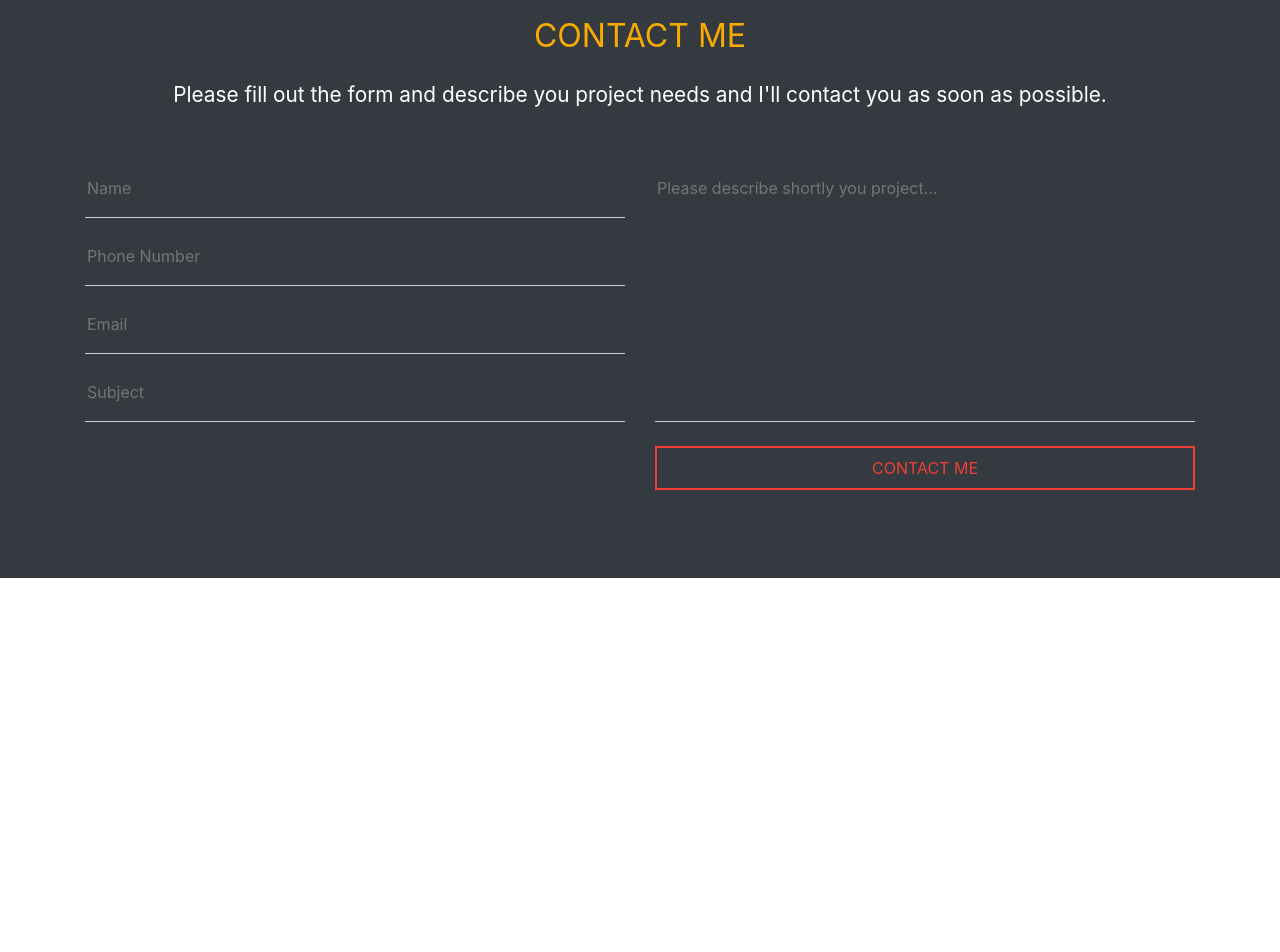
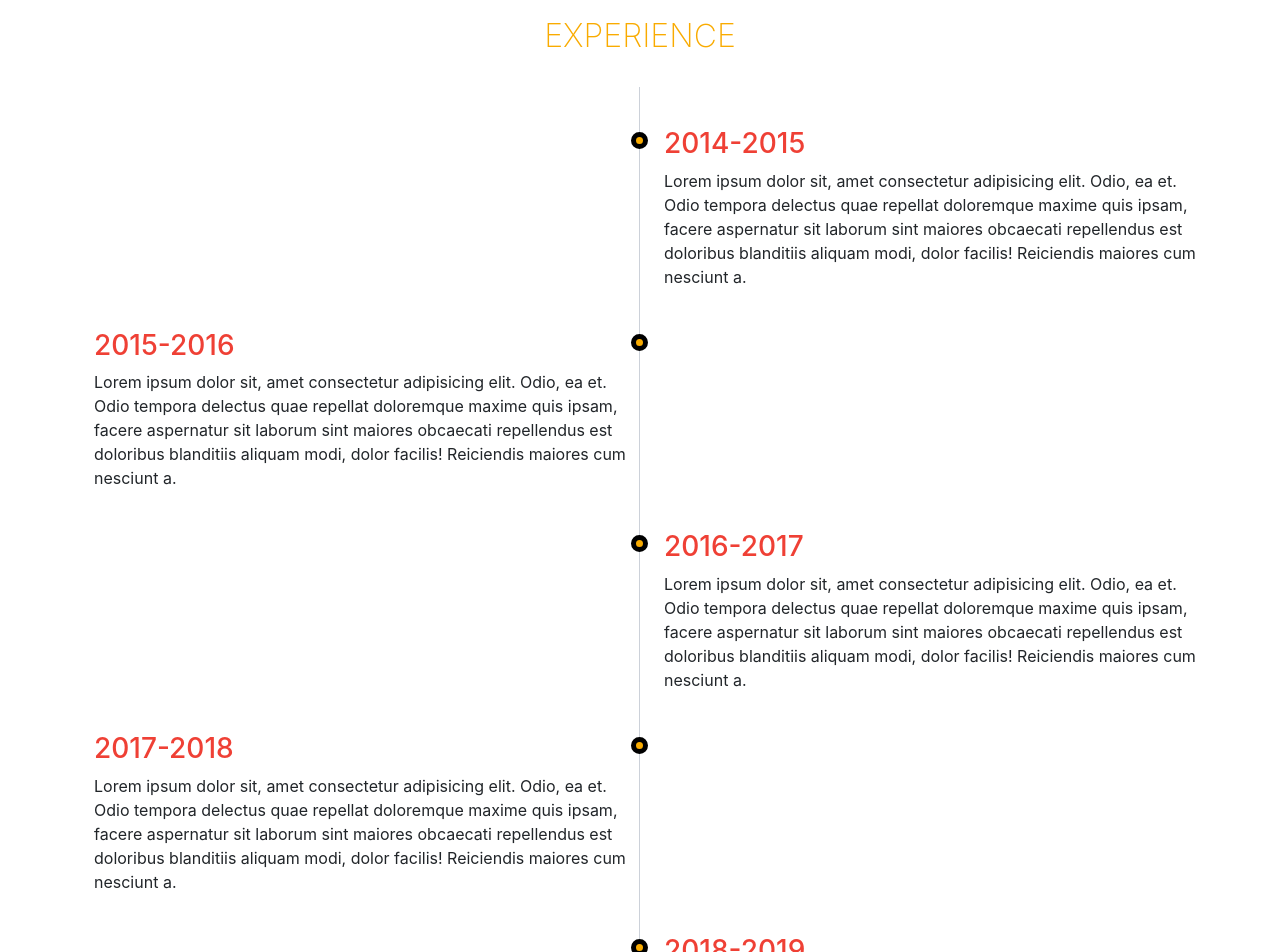
Before and after one commit to TogrulMustafa/portfolio-react, a React (Create React App) app: page / in a window 1280 px wide. Shown: the part 1320-2272 px from the top of the page. Before the commit the page ends 1898 px from the top, so only its background shows below. Built offline with nearby package versions, Linux system fonts and the light colour scheme.

Commit message:
Experience komponenti yaradildi

```diff
--- a/src/App.css
+++ b/src/App.css
@@ -104,8 +104,73 @@ nav a.nav-link {
 }
 
 
+/* Services start */
+
+.experience {
+  margin: 3rem auto .5rem;
+  overflow: hidden;
+}
+.experience-title {
+  text-transform: uppercase;
+  color: var(--primary-orange);
+  font-size: 2rem;
+  font-weight: 200;
+  text-align: center;
+  margin-bottom: 3rem;
+  padding-bottom: 1.5rem;
+}
+.experience-item {
+  justify-content: center;
+}
+h3 {
+  color: var(--primary-red);
+}
+.line {
+  position: relative;
+}
+.line::before {
+  content: '';
+  position: absolute;
+  top: -40px;
+  left: -1.5px;
+  width: 1px;
+  height: 2000px;
+  background-color: var(--primary-grey);
+}
+.circle-left {
+  display: none;
+}
+.circle-right {
+  position: relative;
+  display: block;
+  flex: 0 0 auto;
+  width: 83.33333333%;
+}
+.circle-right::before {
+  content: '';
+  position: absolute;
+  top: 5px;
+  left: -9.5px;
+  width: 7px;
+  height: 7px;
+  border: 5px solid var(--primary-black);
+  background-color: var(--primary-orange);
+  border-radius: 50%;
+  z-index: 2;
+  box-sizing: content-box;
+}
+.experience-content {
+  flex: 0 0 auto;
+  width: 83.33333333%;
+  padding: 0 0 1.5rem 1.5rem;
+}
+
+
+
+
 
 /* ContactMe starts */
+
 .contact {
   background: var(--primary-dark);
   padding: 3rem 0;
@@ -216,6 +281,8 @@ textarea {
 }
 
 @media (min-width: 992px) {
+  /* Header starts */
+
   .main-info h1 {
     font-size: 2.5rem;
   }
@@ -226,15 +293,65 @@ textarea {
     margin: 4rem;
     font-size: 1rem;
   }
+
+  /* AboutMe starts */
+
   .about-heading {
     text-align: left;
   }
+
+  /* ContactMe starts */
+
   .contact-title {
     font-size: 2rem;
   }
   .contact-text {
     font-size: 1.3rem;
   }
+
+  /* Service starts */
+
+  .circle-left,
+  .circle-lg-right
+  {
+    position: relative;
+    display: block;
+    flex: 0 0 auto;
+    width: 50%;
+  }
+  .circle-left::before {
+    content: '';
+    position: absolute;
+    top: 5px;
+    right: -7.5px;
+    width: 7px;
+    height: 7px;
+    border: 5px solid var(--primary-black);
+    background-color: var(--primary-orange);
+    border-radius: 50%;
+    z-index: 2;
+    box-sizing: content-box;
+    }
+  .circle-lg-right::before {
+    content: '';
+    position: absolute;
+    top: 5px;
+    left: -9.5px;
+    width: 7px;
+    height: 7px;
+    border: 5px solid var(--primary-black);
+    background-color: var(--primary-orange);
+    border-radius: 50%;
+    z-index: 2;
+    box-sizing: content-box;
+    }
+  .circle-right {
+    display: none;
+    }
+  .experience-content {
+    flex: 0 0 auto;
+    width: 50%;
+    }
 }
 
 @media (min-width: 1200px) {
--- a/src/App.js
+++ b/src/App.js
@@ -4,7 +4,7 @@ import '../node_modules/bootstrap/dist/css/bootstrap.min.css'
 import Navbar from './components/Navbar'
 import Header from './components/Header'
 import AboutMe from './components/AboutMe';
-// import Services from './components/Services';
+import Experience from './components/Experience';
 import ContactMe from './components/ContactMe';
 
 
@@ -14,7 +14,7 @@ function App() {
   <Navbar />
   <Header/>
   <AboutMe/>
-  {/* <Services/> */}
+  <Experience/>
   <ContactMe/>
   </>
 
--- /dev/null
+++ b/src/components/Experience.jsx
@@ -0,0 +1,59 @@
+import React from 'react'
+
+const Experience = _ => {
+    return (
+        <div className="experience container">
+            <h2 className="experience-title">Experience</h2>
+            <div className="experience-item row">
+                <div className="circle-right"></div>
+                <div className="circle-left"></div>
+                <div className="experience-content line">
+                    <h3>2014-2015</h3>
+                    <p>Lorem ipsum dolor sit, amet consectetur adipisicing elit. Odio, ea et. Odio tempora delectus quae repellat doloremque maxime quis ipsam, facere aspernatur sit laborum sint maiores obcaecati repellendus est doloribus blanditiis aliquam modi, dolor facilis! Reiciendis maiores cum nesciunt a.</p>
+                </div>
+            </div>
+            <div className="experience-item row">
+                <div className="circle-right"></div>
+                <div className="experience-content">
+                    <h3>2015-2016</h3>
+                    <p>Lorem ipsum dolor sit, amet consectetur adipisicing elit. Odio, ea et. Odio tempora delectus quae repellat doloremque maxime quis ipsam, facere aspernatur sit laborum sint maiores obcaecati repellendus est doloribus blanditiis aliquam modi, dolor facilis! Reiciendis maiores cum nesciunt a.</p>
+                </div>
+                <div className="circle-lg-right"></div>
+            </div>
+            <div className="experience-item row">
+                <div className="circle-right"></div>
+                <div className="circle-left"></div>
+                <div className="experience-content">
+                    <h3>2016-2017</h3>
+                    <p>Lorem ipsum dolor sit, amet consectetur adipisicing elit. Odio, ea et. Odio tempora delectus quae repellat doloremque maxime quis ipsam, facere aspernatur sit laborum sint maiores obcaecati repellendus est doloribus blanditiis aliquam modi, dolor facilis! Reiciendis maiores cum nesciunt a.</p>
+                </div>
+            </div>
+            <div className="experience-item row">
+                <div className="circle-right"></div>
+                <div className="experience-content">
+                    <h3>2017-2018</h3>
+                    <p>Lorem ipsum dolor sit, amet consectetur adipisicing elit. Odio, ea et. Odio tempora delectus quae repellat doloremque maxime quis ipsam, facere aspernatur sit laborum sint maiores obcaecati repellendus est doloribus blanditiis aliquam modi, dolor facilis! Reiciendis maiores cum nesciunt a.</p>
+                </div>
+                <div className="circle-lg-right"></div>
+            </div>
+            <div className="experience-item row">
+                <div className="circle-right"></div>
+                <div className="circle-left"></div>
+                <div className="experience-content">
+                    <h3>2018-2019</h3>
+                    <p>Lorem ipsum dolor sit, amet consectetur adipisicing elit. Odio, ea et. Odio tempora delectus quae repellat doloremque maxime quis ipsam, facere aspernatur sit laborum sint maiores obcaecati repellendus est doloribus blanditiis aliquam modi, dolor facilis! Reiciendis maiores cum nesciunt a.</p>
+                </div>
+            </div>
+            <div className="experience-item row">
+                <div className="circle-right"></div>
+                <div className="experience-content">
+                    <h3>2019-2020</h3>
+                    <p>Lorem ipsum dolor sit, amet consectetur adipisicing elit. Odio, ea et. Odio tempora delectus quae repellat doloremque maxime quis ipsam, facere aspernatur sit laborum sint maiores obcaecati repellendus est doloribus blanditiis aliquam modi, dolor facilis! Reiciendis maiores cum nesciunt a.</p>
+                </div>
+                <div className="circle-lg-right"></div>
+            </div>
+        </div>
+    )
+}
+
+export default Experience
```
Also changed, not shown: src/components/Services.jsx (deleted, +0 -11 lines).
